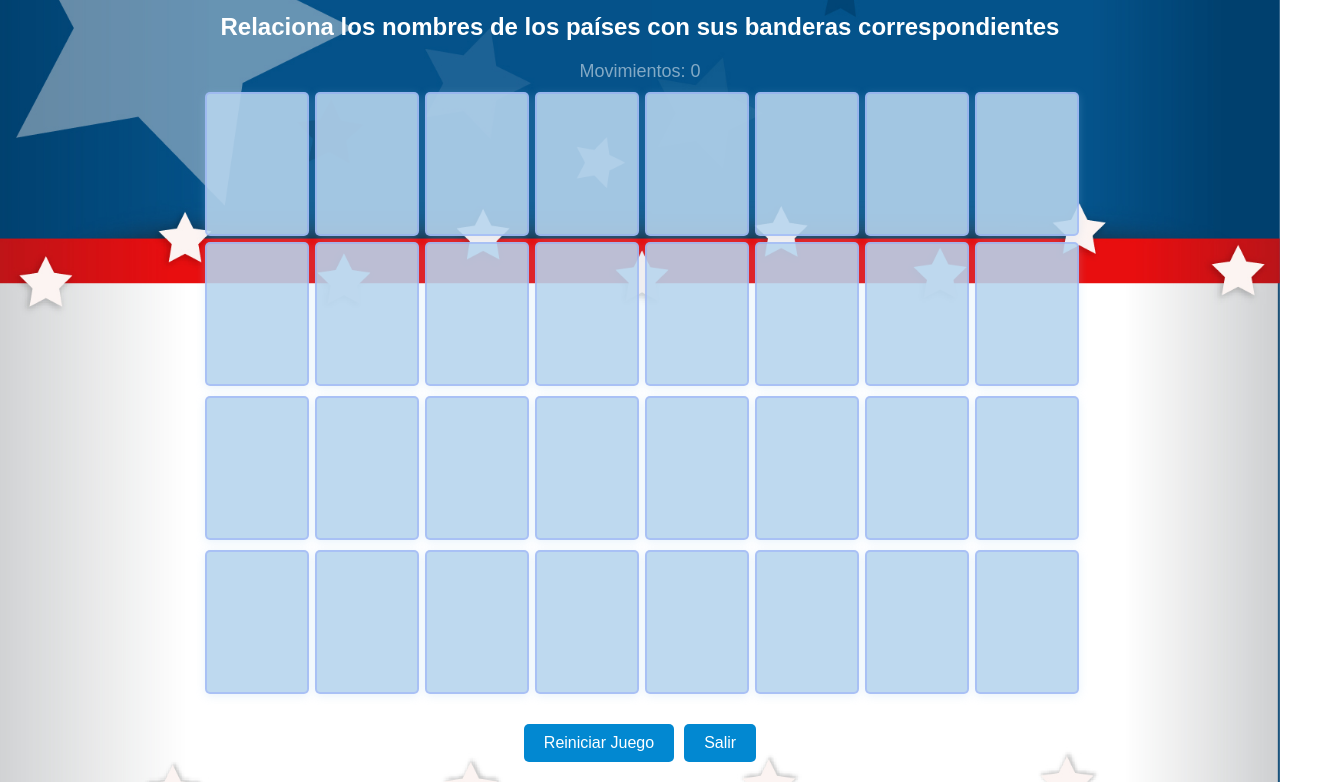
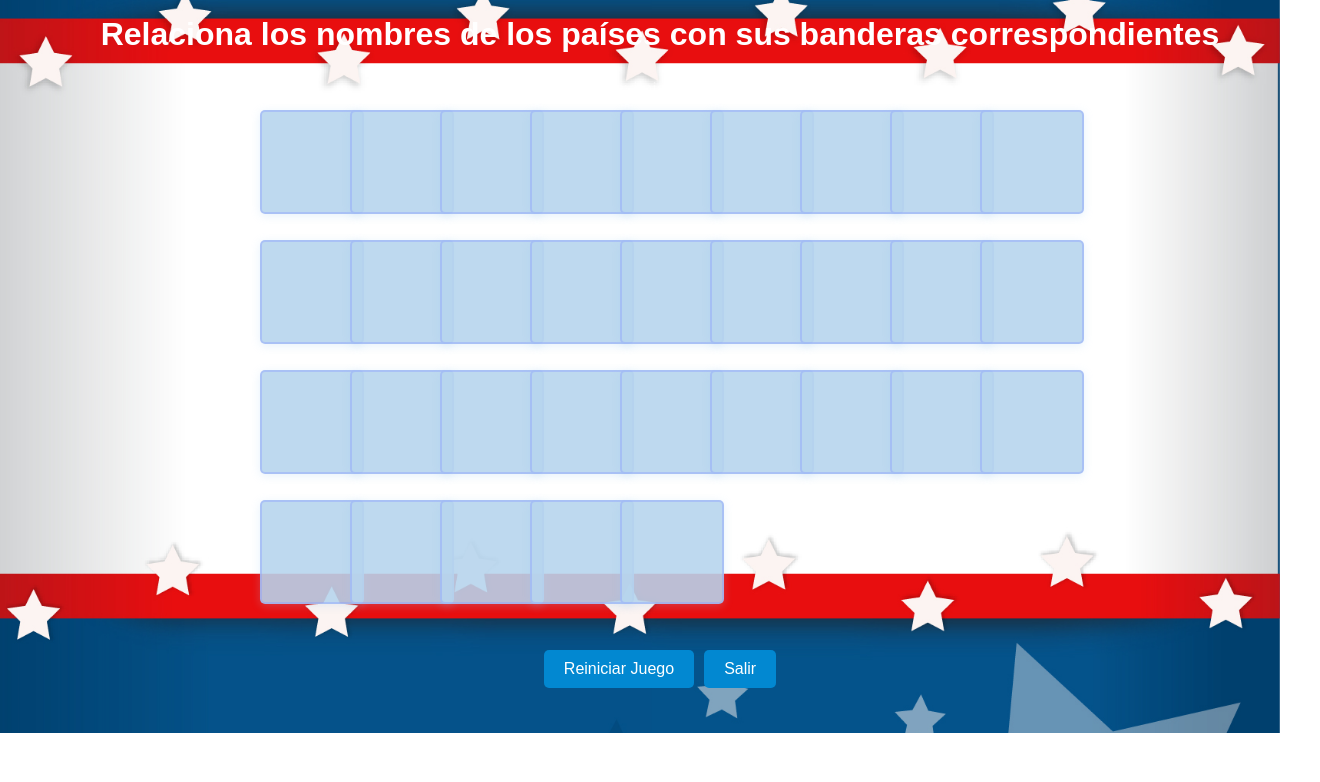
Before and after one commit to taniaj04/SocialesPR, a plain HTML site: page primaria.html in a window 1280 px wide. Shown: the part 107-889 px from the top of the page, 1320 px wide, since content can reach past the window. After the commit the page ends 840 px from the top, so only its background shows below. Drawn offline with Linux system fonts and the light colour scheme.

Commit message:
estilo primaria

```diff
--- a/primaria.css
+++ b/primaria.css
@@ -4,6 +4,8 @@ body {
     margin: 0;
     background: url(imagenes/fondoprimaria.jpg);
     background-size: cover;
+    background-position: center;
+    background-repeat: no-repeat;
     overflow-x: hidden;
     color: #ffffff;
     position: relative;
@@ -12,11 +14,16 @@ body {
     align-items: center;
     justify-content: center;
     padding: 20px;
+    width: 100vw;
+    height: 100vh;
+
 }
 
 h1, h2{
-    margin-top: 10px 0;
+    margin-top: 10px;
     color: #ffffff;
+    text-align: center;
+    font-size: clamp(1rem, 3vw, 2rem);
 }
 
 .game-container {
@@ -25,19 +32,23 @@ h1, h2{
     align-items: center;
     gap: 10px;
     padding: 0;
+    width: 90%;
+    max-width: 1200px;
 }
 .game-board {
     display: grid;
-    grid-template-columns: repeat(8, 100px);
-    grid-template-rows: repeat(auto-fit, 140px);
+    grid-template-columns: repeat(auto-fit, minmax(80px, 1fr));
+    grid-auto-rows: 120px;
     gap: 10px;
     margin-bottom: 20px;
+    width: 100%;
+    max-width: 800px;
 }
 
 
 .card {
     width: 100px;
-    height: 140px;
+    height: 100px;
     border: 2px solid #8799ff62;
     border-radius: 5px;
     background-color: #b6d5eee3;
@@ -48,6 +59,8 @@ h1, h2{
     position: relative;
     box-shadow: 0 2px 10px rgba(156, 202, 240, 0.247);
     transition: transform 0.2s ease;
+    max-width: 100px;
+    max-height: 140px;
 }
 
 .card:hover {
@@ -63,9 +76,10 @@ h1, h2{
 
 .card-content {
     display: none;
-    font-size: 16px;
+    font-size: clamp(12px, 1vw, 16px);
     color: #000000;
     font-weight: bold;
+    text-align: center;
 }
 
 .card.flipped .card-content {
@@ -93,8 +107,9 @@ h1, h2{
 }
 
 #info {
-    font-size: 18px;
+    font-size: clamp(14px, 2vw, 18px);
     color: #ffffff81;
+    text-align: center;
 }
 .buttons {
     display: flex;
@@ -103,10 +118,11 @@ h1, h2{
     width: 100%;
     margin-top: 0;
     padding: 0;
+    flex-wrap: wrap;
 }
 button {
     padding: 10px 20px;
-    font-size: 16px;
+    font-size: clamp(14px, 1.5vw, 16px);
     background-color: #0288d1;
     color: #fff;
     border: none;
```
